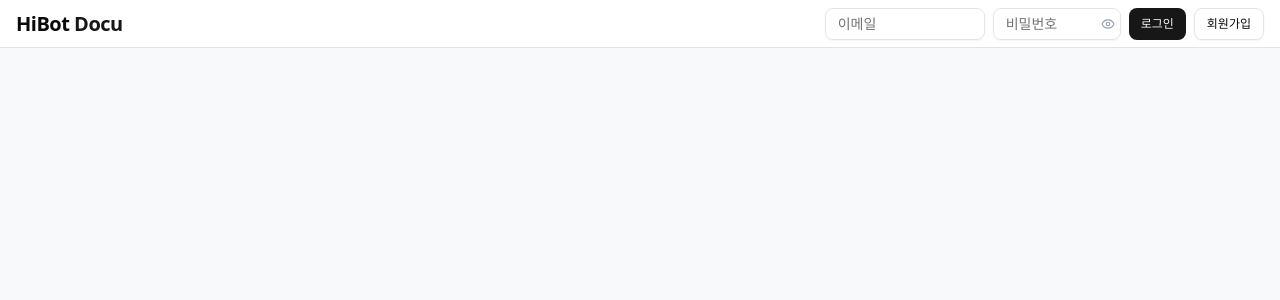
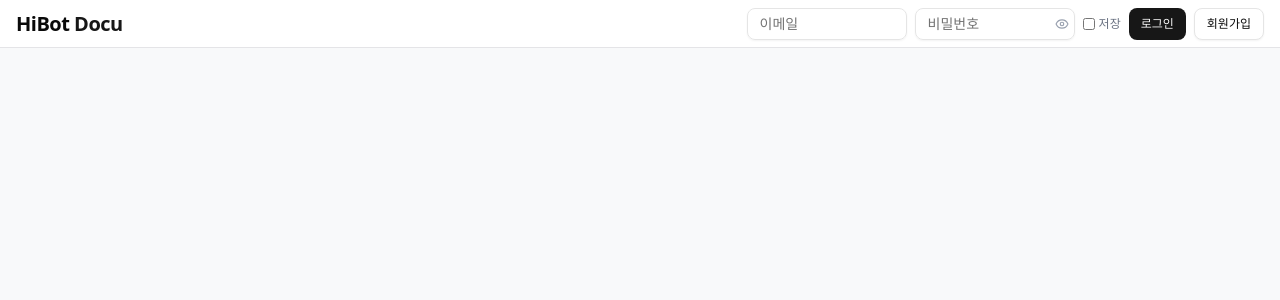
Before and after one commit to dota-pilot1/hibot-docu-front, a Next.js app: page /tasks in a window 1280 px wide. Shown: the top 300 px of the page. Built offline with nearby package versions, Linux system fonts and the light colour scheme; no server answers.

Commit message:
feat: 헤더 로그인 폼 개선
- 비밀번호 입력창 크기 확대 (w-32 → w-40)
- 헤더 스토어 추가 (useHeaderStore.ts)
- 아이디/비밀번호 저장 체크박스 추가
- localStorage에 자격 증명 저장 기능

```diff
--- /dev/null
+++ b/src/widgets/header/model/useHeaderStore.ts
@@ -0,0 +1,102 @@
+import { Store, useStore } from "@tanstack/react-store";
+
+export interface HeaderState {
+  // 로그인 폼 저장 여부
+  rememberCredentials: boolean;
+  savedEmail: string;
+  savedPassword: string;
+
+  // 액션
+  setRememberCredentials: (remember: boolean) => void;
+  saveCredentials: (email: string, password: string) => void;
+  clearCredentials: () => void;
+}
+
+const STORAGE_KEY = "header-storage";
+
+const loadPersistedState = (): {
+  rememberCredentials: boolean;
+  savedEmail: string;
+  savedPassword: string;
+} => {
+  const defaultState = {
+    rememberCredentials: false,
+    savedEmail: "",
+    savedPassword: "",
+  };
+
+  if (typeof window === "undefined") return defaultState;
+
+  try {
+    const stored = localStorage.getItem(STORAGE_KEY);
+    if (stored) {
+      const parsed = JSON.parse(stored);
+      return {
+        rememberCredentials: parsed.rememberCredentials ?? false,
+        savedEmail: parsed.savedEmail ?? "",
+        savedPassword: parsed.savedPassword ?? "",
+      };
+    }
+  } catch (e) {
+    console.error("Failed to load header state", e);
+  }
+  return defaultState;
+};
+
+const persistedState = loadPersistedState();
+
+export const headerStore = new Store<HeaderState>({
+  rememberCredentials: persistedState.rememberCredentials,
+  savedEmail: persistedState.savedEmail,
+  savedPassword: persistedState.savedPassword,
+
+  setRememberCredentials: (remember: boolean) => {
+    headerStore.setState((state) => {
+      if (!remember) {
+        // 체크 해제 시 저장된 정보 삭제
+        return {
+          ...state,
+          rememberCredentials: false,
+          savedEmail: "",
+          savedPassword: "",
+        };
+      }
+      return { ...state, rememberCredentials: remember };
+    });
+  },
+
+  saveCredentials: (email: string, password: string) => {
+    headerStore.setState((state) => {
+      if (state.rememberCredentials) {
+        return { ...state, savedEmail: email, savedPassword: password };
+      }
+      return state;
+    });
+  },
+
+  clearCredentials: () => {
+    headerStore.setState((state) => ({
+      ...state,
+      savedEmail: "",
+      savedPassword: "",
+    }));
+  },
+});
+
+if (typeof window !== "undefined") {
+  headerStore.subscribe(() => {
+    const state = headerStore.state;
+    localStorage.setItem(
+      STORAGE_KEY,
+      JSON.stringify({
+        rememberCredentials: state.rememberCredentials,
+        savedEmail: state.savedEmail,
+        savedPassword: state.savedPassword,
+      })
+    );
+  });
+}
+
+export const useHeaderStore = <T>(selector: (state: HeaderState) => T): T => {
+  return useStore(headerStore, selector);
+};
--- a/src/widgets/header/ui/HeaderLoginForm.tsx
+++ b/src/widgets/header/ui/HeaderLoginForm.tsx
@@ -8,13 +8,29 @@ import { Input } from "@/shared/ui/input";
 import { AlertDialog } from "@/shared/ui/dialogs/AlertDialog";
 import { useHeaderAuth } from "../model/useHeaderAuth";
 import { useUserStore } from "@/entities/user/model/store";
+import { useHeaderStore, headerStore } from "../model/useHeaderStore";
 
 export const HeaderLoginForm = () => {
   const { form, onSubmit, isLoading, error } = useHeaderAuth();
   const loginFocusTrigger = useUserStore((state) => state.loginFocusTrigger);
+  const rememberCredentials = useHeaderStore(
+    (state) => state.rememberCredentials,
+  );
+  const savedEmail = useHeaderStore((state) => state.savedEmail);
+  const savedPassword = useHeaderStore((state) => state.savedPassword);
   const emailRef = useRef<HTMLInputElement>(null);
   const [showErrorDialog, setShowErrorDialog] = useState(false);
   const [showPassword, setShowPassword] = useState(false);
+  const [initialized, setInitialized] = useState(false);
+
+  // 저장된 자격 증명 로드
+  useEffect(() => {
+    if (!initialized && rememberCredentials && savedEmail) {
+      form.setValue("email", savedEmail);
+      form.setValue("password", savedPassword);
+      setInitialized(true);
+    }
+  }, [initialized, rememberCredentials, savedEmail, savedPassword, form]);
 
   // Effect to focus email input when triggered
   useEffect(() => {
@@ -30,10 +46,29 @@ export const HeaderLoginForm = () => {
     }
   }, [error]);
 
+  const handleRememberChange = (checked: boolean) => {
+    headerStore.state.setRememberCredentials(checked);
+    if (checked) {
+      const email = form.getValues("email");
+      const password = form.getValues("password");
+      headerStore.state.saveCredentials(email, password);
+    }
+  };
+
+  const handleSubmit = (e: React.FormEvent) => {
+    // 로그인 전에 저장하기 옵션이 켜져 있으면 저장
+    if (rememberCredentials) {
+      const email = form.getValues("email");
+      const password = form.getValues("password");
+      headerStore.state.saveCredentials(email, password);
+    }
+    onSubmit(e);
+  };
+
   const { ref: formRef, ...emailRegister } = form.register("email");
 
   return (
-    <form onSubmit={onSubmit} className="flex items-center gap-2">
+    <form onSubmit={handleSubmit} className="flex items-center gap-2">
       <div className="flex flex-col relative">
         <Input
           {...emailRegister}
@@ -54,7 +89,7 @@ export const HeaderLoginForm = () => {
           {...form.register("password")}
           placeholder="비밀번호"
           type={showPassword ? "text" : "password"}
-          className="h-8 w-32 text-xs pr-7"
+          className="h-8 w-40 text-xs pr-7"
           disabled={isLoading}
           autoComplete="new-password"
         />
@@ -66,6 +101,15 @@ export const HeaderLoginForm = () => {
           {showPassword ? <EyeOff size={14} /> : <Eye size={14} />}
         </button>
       </div>
+      <label className="flex items-center gap-1 text-xs text-gray-500 cursor-pointer select-none whitespace-nowrap">
+        <input
+          type="checkbox"
+          checked={rememberCredentials}
+          onChange={(e) => handleRememberChange(e.target.checked)}
+          className="h-3 w-3 rounded border-gray-300 cursor-pointer"
+        />
+        저장
+      </label>
       <Button
         type="submit"
         size="sm"
```
